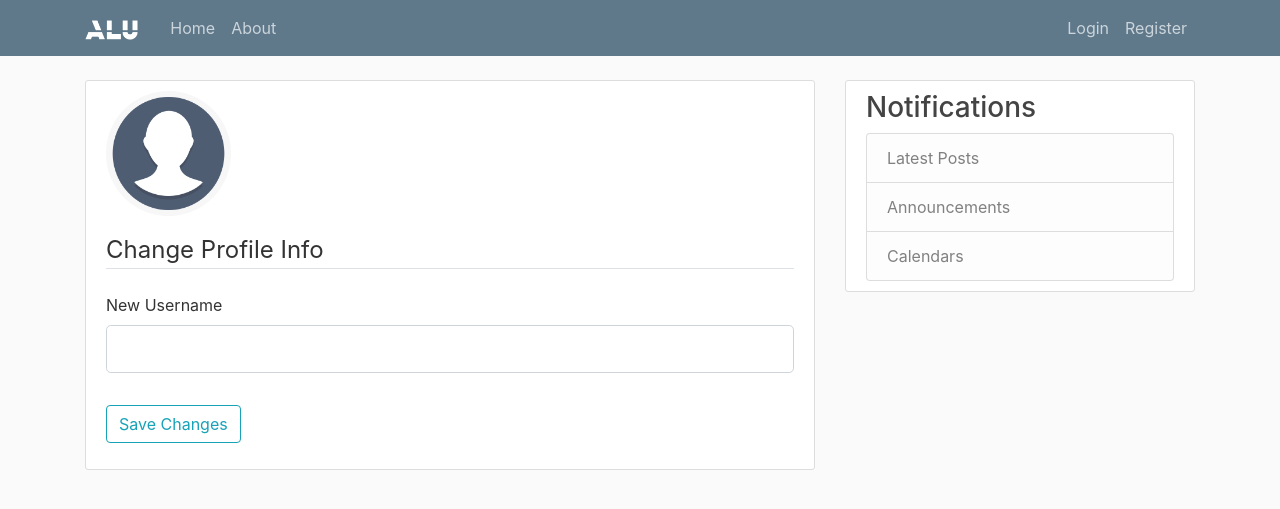
After one commit to ahmedmeshref/ALU_Blog, a Flask app: page /change_profile_info in a window 1280 px wide. The commit adds this page. Shown: the top 509 px of the page. Run offline with Flask 2, Linux system fonts and the light colour scheme; some libraries are stand-ins or nearby versions.

Commit message:
profile page added

```diff
--- a/blog/forms.py
+++ b/blog/forms.py
@@ -2,6 +2,7 @@ from flask_wtf import FlaskForm
 from wtforms import StringField, PasswordField, SubmitField, BooleanField
 from wtforms.validators import DataRequired, Length, Email, EqualTo, ValidationError
 from blog.model import User
+from flask_login import current_user
 
 
 class RegistrationForm(FlaskForm):
@@ -30,3 +31,19 @@ class LoginForm(FlaskForm):
     password = PasswordField('password', validators=[DataRequired()])
     remember_me = BooleanField('Remember Me')
     submit = SubmitField('Login')
+
+
+class UpdateProfileForm(FlaskForm):
+    """
+    allow the current users to update their user name
+    """
+    new_username = StringField('New Username', validators=[DataRequired(), Length(min=2, max=20)])
+    submit = SubmitField('Save Changes')
+
+    def validate_new_username(self, new_username):
+        # check if the new username is different from the current
+        if new_username.data != current_user.username:
+            # check that the new username is unique
+            username_exist = User.query.filter_by(username=new_username.data).first()
+            if username_exist:
+                raise ValidationError('Username exists! Please choose another one')
--- a/blog/routes.py
+++ b/blog/routes.py
@@ -1,6 +1,6 @@
 from flask import render_template, url_for, request, flash, redirect
 from blog import app, db, bcrypt
-from blog.forms import RegistrationForm, LoginForm
+from blog.forms import RegistrationForm, LoginForm, UpdateProfileForm
 from blog.model import User, Post
 from flask_login import login_user, current_user, logout_user, login_required
 
@@ -68,8 +68,22 @@ def logout():
     return redirect(url_for("home"))
 
 
-@app.route("/profile")
+@app.route("/profile", methods=['GET', 'POST'])
 @login_required
 def profile():
+    if request.method == "POST":
+        return redirect(url_for('change_profile'))
     profile_image = url_for('static', filename='profile.png')
-    return render_template("profile.html", title="Account", profile_image=profile_image)
+    return render_template("profile.html", title="Account",
+                           profile_image=profile_image, change_profile=True)
+
+
+@app.route("/change_profile_info", methods=['POST', 'GET'])
+def change_profile():
+    if request.method == 'POST':
+        pass
+    else:
+        form = UpdateProfileForm()
+        profile_image = url_for('static', filename='profile.png')
+        return render_template("edit_profile.html", title="Account",
+                               profile_image=profile_image, form=form)
--- /dev/null
+++ b/blog/templates/edit_profile.html
@@ -0,0 +1,26 @@
+{% extends 'base.html' and 'profile.html' %}
+
+{% block change_username %}
+    <form action="" method="POST">
+        {{ form.hidden_tag() }}
+        <fieldset class="form-group ">
+            <legend class="border-bottom mb-4 text-lg">Change Profile Info</legend>
+            <div class="form-group">
+                {{ form.new_username.label(class='form-control-label') }}
+                {% if form.new_username.errors %}
+                    {{ form.new_username(class="form-control form-control-lg is-invalid") }}
+                    <div class="invalid-feedback">
+                        {% for error in form.new_username.errors %}
+                        <span>{{ error }} </span>
+                        {% endfor %}
+                    </div>
+                {% else %}
+                    {{ form.new_username(class="form-control form-control-lg") }}
+                {% endif %}
+            </div>
+        </fieldset>
+        <div class="form-group">
+            {{ form.submit(class="btn btn-outline-info") }}
+        </div>
+    </form>
+{% endblock %}
--- a/blog/templates/profile.html
+++ b/blog/templates/profile.html
@@ -8,7 +8,14 @@
         <div class="media-body">
           <h2 class="account-heading mt-4">{{ current_user.username }}</h2>
           <p class="text-secondary">{{ current_user.email }}</p>
+          {% if change_profile %}
+              <form method="POST" action="">
+                 <button class="btn btn-outline-info">Change Profile Info</button>
+              </form>
+          {% endif %}
         </div>
       </div>
+      {% block change_username %}
+      {% endblock %}
     </div>
 {% endblock %}
```
